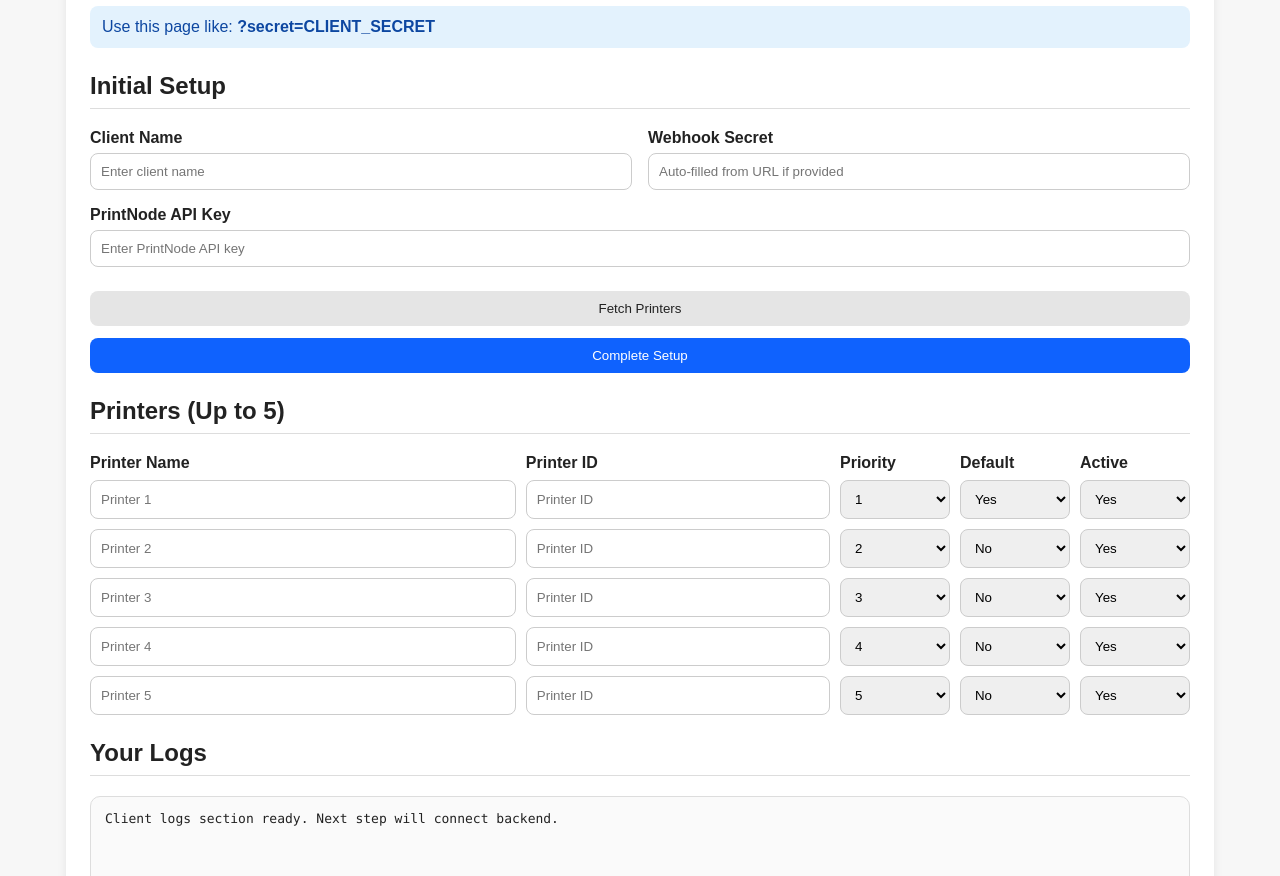
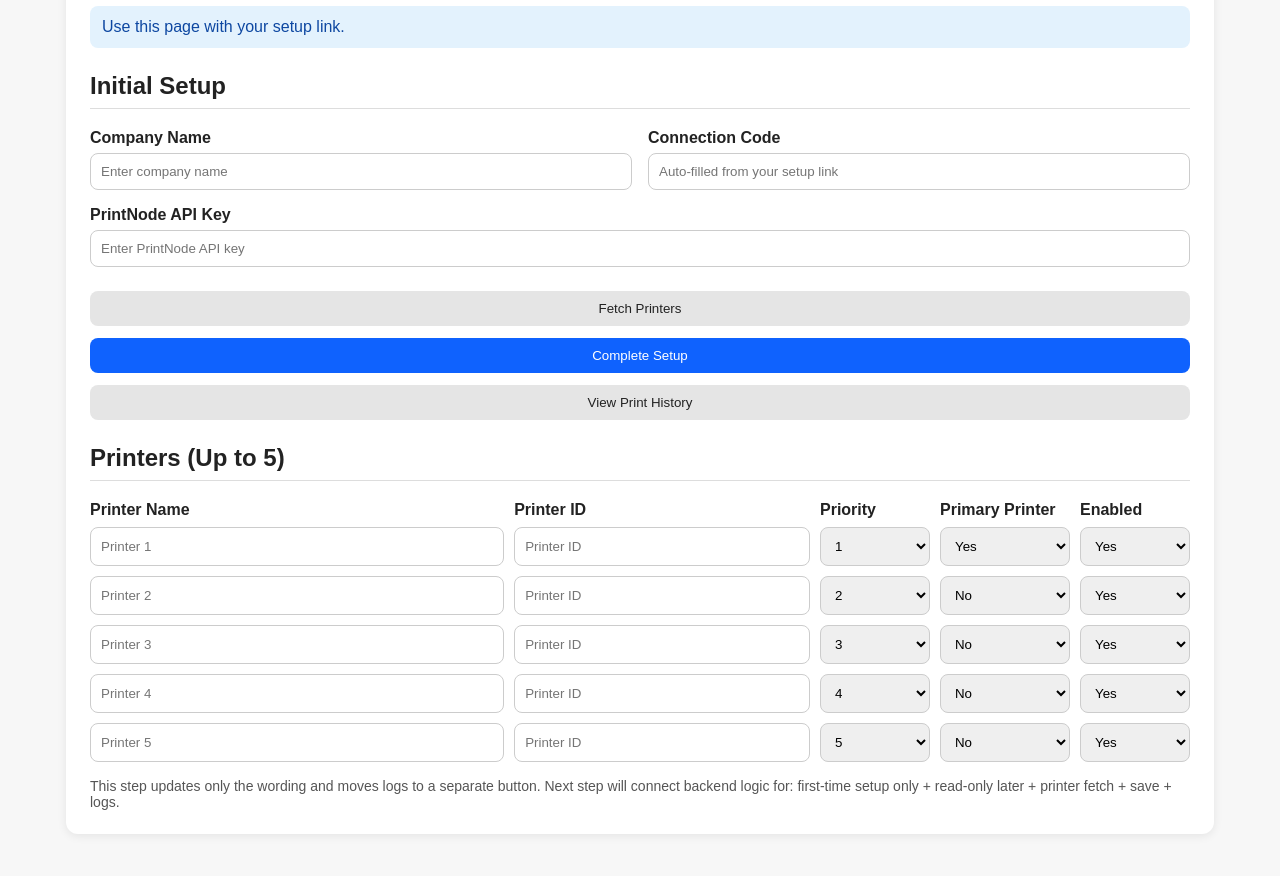
Before and after one commit to umer74073-cloud/cin7-auto-print, a website: page client-portal.html in a window 1280 px wide. Shown: the part 108-984 px from the top of the page. Drawn offline with Linux system fonts and the light colour scheme.

Commit message:
Update client portal wording and separate logs button

```diff
--- a/client-portal.html
+++ b/client-portal.html
@@ -3,7 +3,7 @@
 <head>
   <meta charset="UTF-8" />
   <meta name="viewport" content="width=device-width, initial-scale=1.0" />
-  <title>Client Portal</title>
+  <title>Setup Portal</title>
   <style>
     body { font-family: Arial, sans-serif; margin: 0; background: #f7f7f7; color: #222; }
     .container { max-width: 1100px; margin: 32px auto; background: #fff; padding: 24px; border-radius: 12px; box-shadow: 0 2px 10px rgba(0,0,0,0.08); }
@@ -12,28 +12,32 @@
     .grid { display: grid; grid-template-columns: 1fr 1fr; gap: 16px; }
     .field { display: flex; flex-direction: column; gap: 6px; }
     label { font-weight: bold; }
-    input, select, button { padding: 10px; border: 1px solid #ccc; border-radius: 8px; width: 100%; box-sizing: border-box; }
+    input, select, button {
+      padding: 10px;
+      border: 1px solid #ccc;
+      border-radius: 8px;
+      width: 100%;
+      box-sizing: border-box;
+    }
     button { cursor: pointer; border: 0; }
     .primary { background: #0f62fe; color: white; }
     .secondary { background: #e5e5e5; color: #222; }
-    .row { display: grid; grid-template-columns: 1.4fr 1fr 110px 110px 110px; gap: 10px; margin-bottom: 10px; }
+    .row { display: grid; grid-template-columns: 1.4fr 1fr 110px 130px 110px; gap: 10px; margin-bottom: 10px; }
     .printer-head { font-weight: bold; margin-bottom: 8px; }
     .buttons { margin-top: 24px; display: flex; gap: 12px; flex-wrap: wrap; }
     .message { margin-top: 16px; padding: 12px; border-radius: 8px; display: none; }
     .success { background: #e8f5e9; color: #1b5e20; }
     .error { background: #ffebee; color: #b71c1c; }
     .info { background: #e3f2fd; color: #0d47a1; }
-    .box { background: #fafafa; border: 1px solid #ddd; border-radius: 10px; padding: 14px; white-space: pre-wrap; font-family: Consolas, monospace; font-size: 13px; min-height: 260px; overflow: auto; }
-    .hidden { display: none !important; }
     .note { margin-top: 16px; font-size: 14px; color: #555; }
   </style>
 </head>
 <body>
   <div class="container">
-    <h1>Client Portal</h1>
+    <h1>Setup Portal</h1>
 
     <div id="portalStatus" class="message info" style="display:block;">
-      Use this page like: <b>?secret=CLIENT_SECRET</b>
+      Use this page with your setup link.
     </div>
 
     <div id="setupSection">
@@ -41,13 +45,13 @@
 
       <div class="grid">
         <div class="field">
-          <label>Client Name</label>
-          <input id="clientName" type="text" placeholder="Enter client name" />
+          <label>Company Name</label>
+          <input id="companyName" type="text" placeholder="Enter company name" />
         </div>
 
         <div class="field">
-          <label>Webhook Secret</label>
-          <input id="webhookSecret" type="text" placeholder="Auto-filled from URL if provided" />
+          <label>Connection Code</label>
+          <input id="connectionCode" type="text" placeholder="Auto-filled from your setup link" />
         </div>
 
         <div class="field" style="grid-column: 1 / span 2;">
@@ -59,6 +63,7 @@
       <div class="buttons">
         <button class="secondary" onclick="fetchPrinters()">Fetch Printers</button>
         <button class="primary" onclick="saveSetup()">Complete Setup</button>
+        <button class="secondary" onclick="openLogs()">View Print History</button>
       </div>
 
       <h2>Printers (Up to 5)</h2>
@@ -67,8 +72,8 @@
         <div>Printer Name</div>
         <div>Printer ID</div>
         <div>Priority</div>
-        <div>Default</div>
-        <div>Active</div>
+        <div>Primary Printer</div>
+        <div>Enabled</div>
       </div>
 
       <div class="row">
@@ -172,15 +177,12 @@
       </div>
     </div>
 
-    <h2>Your Logs</h2>
-    <div id="logsBox" class="box">Logs will appear here.</div>
-
     <div id="messageBox" class="message"></div>
 
     <div class="note">
-      This is only the first portal page layout.
-      In next step we will connect:
-      setup save + fetch printers + client logs + read-only after first save.
+      This step updates only the wording and moves logs to a separate button.
+      Next step will connect backend logic for:
+      first-time setup only + read-only later + printer fetch + save + logs.
     </div>
   </div>
 
@@ -205,12 +207,20 @@
       showMessage('Next step will connect backend save setup.', 'info');
     }
 
+    function openLogs() {
+      const secret = getSecret();
+      if (!secret) {
+        showMessage('Connection code is missing in the page link.', 'error');
+        return;
+      }
+      window.location.href = `/client-logs?secret=${encodeURIComponent(secret)}`;
+    }
+
     function initPortal() {
       const secret = getSecret();
       if (secret) {
-        document.getElementById('webhookSecret').value = secret;
+        document.getElementById('connectionCode').value = secret;
       }
-      document.getElementById('logsBox').textContent = 'Client logs section ready. Next step will connect backend.';
     }
 
     initPortal();
```
